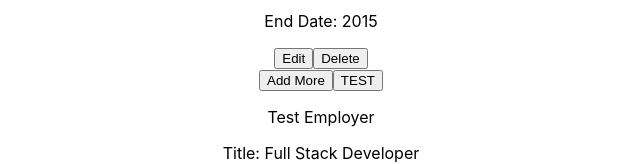
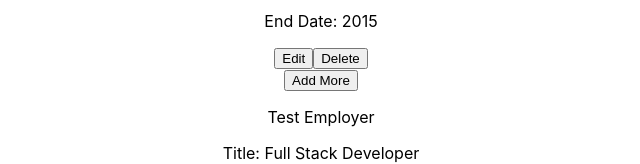
Before and after one commit to itsMe-ThatOneGuy/cv-project, a React (Create React App) app: page / in a window 1280 px wide. Shown: the part 259-423 px from the top of the page, without its empty margins (319-959 px from the left). Built offline with nearby package versions, Linux system fonts and the light colour scheme.

Commit message:
Removed test function from Edu form

```diff
--- a/src/components/EducationForm.js
+++ b/src/components/EducationForm.js
@@ -145,10 +145,6 @@ class EducationForm extends Component {
 		console.log(this.state);
 	};
 
-	test = () => {
-		console.log(this.state);
-	};
-
 	render() {
 		if (this.state.displayForm === true || this.state.schools.length === 0) {
 			return (
@@ -242,7 +238,6 @@ class EducationForm extends Component {
 						deleteOnclick={this.deleteOnclick}
 					/>
 					<button onClick={this.openForm}>Add More</button>
-					<button onClick={this.test}>TEST</button>
 				</div>
 			);
 		}
```
